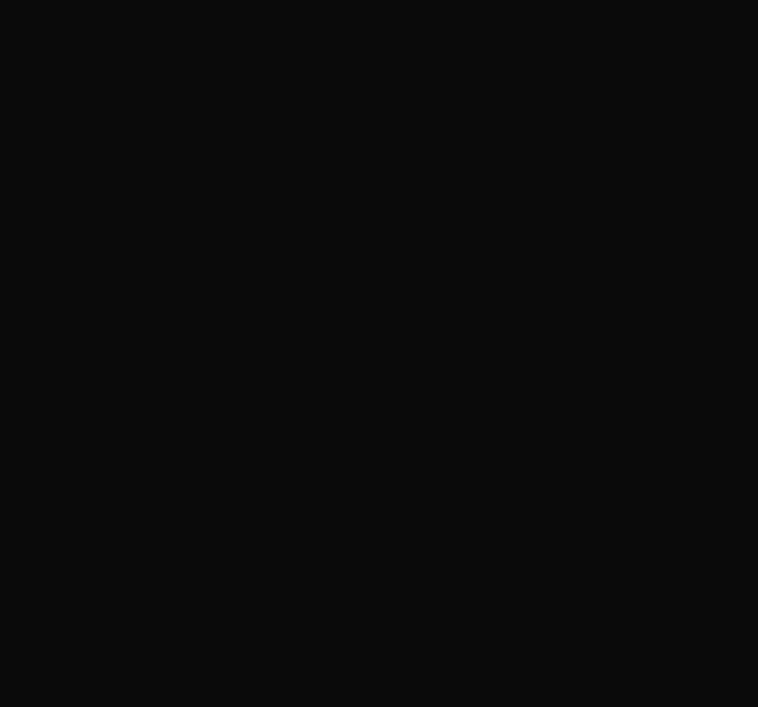
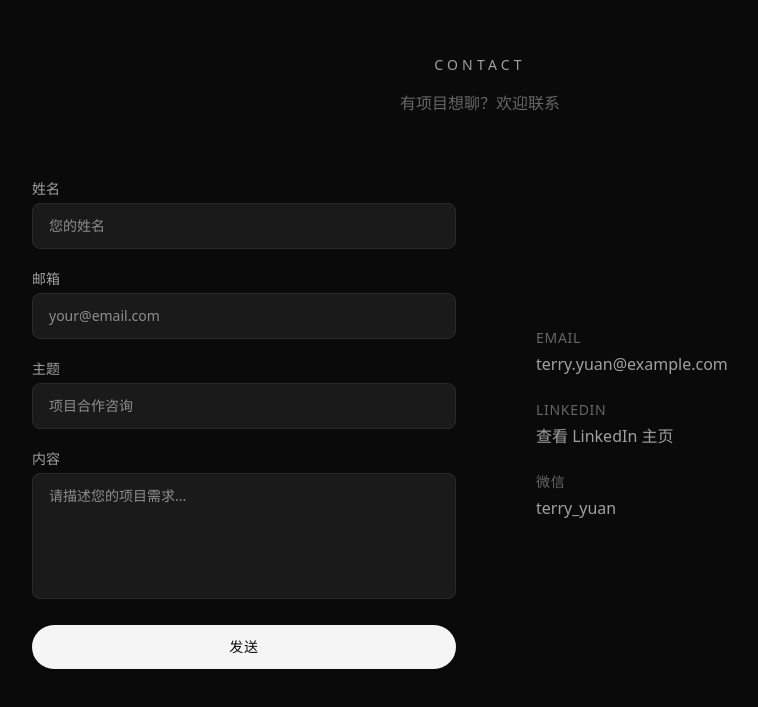
Before and after one commit to TerryOrgn/PersonalPage, a Next.js app: page / in a window 1280 px wide. Shown: the part 3588-4295 px from the top of the page, without its empty margins (160-918 px from the left). Before the commit the page ends 3547 px from the top, so only its background shows below. Built offline with nearby package versions, Linux system fonts and the light colour scheme.

Commit message:
feat: add Contact section with form and contact info

```diff
--- a/src/app/page.tsx
+++ b/src/app/page.tsx
@@ -6,6 +6,7 @@ import About from "@/components/About";
 import Expertise from "@/components/Expertise";
 import Cases from "@/components/Cases";
 import Experience from "@/components/Experience";
+import Contact from "@/components/Contact";
 
 export default function Home() {
   return (
@@ -17,6 +18,7 @@ export default function Home() {
       <Expertise items={SITE_DATA.expertise} />
       <Cases items={SITE_DATA.cases} />
       <Experience items={SITE_DATA.experience} />
+      <Contact email={SITE_DATA.contact.email} linkedin={SITE_DATA.contact.linkedin} wechat={SITE_DATA.contact.wechat} />
     </main>
   );
 }
--- /dev/null
+++ b/src/components/Contact.tsx
@@ -0,0 +1,146 @@
+"use client";
+
+import { useState, FormEvent } from "react";
+
+interface ContactProps {
+  email: string;
+  linkedin: string;
+  wechat?: string;
+}
+
+export default function Contact({ email, linkedin, wechat }: ContactProps) {
+  const [submitted, setSubmitted] = useState(false);
+  const [form, setForm] = useState({
+    name: "",
+    email: "",
+    subject: "",
+    message: "",
+  });
+
+  const handleSubmit = (e: FormEvent) => {
+    e.preventDefault();
+    setSubmitted(true);
+  };
+
+  return (
+    <section id="contact" className="px-6">
+      <div className="max-w-6xl mx-auto">
+        <h2 className="text-sm uppercase tracking-[0.3em] text-[var(--text-secondary)] mb-4 text-center">
+          Contact
+        </h2>
+        <p className="text-center text-[var(--text-muted)] mb-16">
+          有项目想聊？欢迎联系
+        </p>
+
+        <div className="grid grid-cols-1 md:grid-cols-2 gap-12 max-w-4xl mx-auto">
+          {/* Form */}
+          <div>
+            {submitted ? (
+              <div className="bg-[var(--bg-card)] border border-[var(--border)] rounded-lg p-8 text-center">
+                <p className="text-lg font-semibold mb-2">消息已发送！</p>
+                <p className="text-[var(--text-secondary)]">感谢您的来信，我会尽快回复。</p>
+              </div>
+            ) : (
+              <form onSubmit={handleSubmit} className="space-y-5">
+                <div>
+                  <label className="block text-sm text-[var(--text-secondary)] mb-1">
+                    姓名
+                  </label>
+                  <input
+                    type="text"
+                    required
+                    value={form.name}
+                    onChange={(e) => setForm({ ...form, name: e.target.value })}
+                    className="w-full bg-[var(--bg-card)] border border-[var(--border)] rounded-lg px-4 py-3 text-[var(--text-primary)] focus:outline-none focus:border-[var(--text-secondary)] transition-colors text-sm"
+                    placeholder="您的姓名"
+                  />
+                </div>
+                <div>
+                  <label className="block text-sm text-[var(--text-secondary)] mb-1">
+                    邮箱
+                  </label>
+                  <input
+                    type="email"
+                    required
+                    value={form.email}
+                    onChange={(e) => setForm({ ...form, email: e.target.value })}
+                    className="w-full bg-[var(--bg-card)] border border-[var(--border)] rounded-lg px-4 py-3 text-[var(--text-primary)] focus:outline-none focus:border-[var(--text-secondary)] transition-colors text-sm"
+                    placeholder="your@email.com"
+                  />
+                </div>
+                <div>
+                  <label className="block text-sm text-[var(--text-secondary)] mb-1">
+                    主题
+                  </label>
+                  <input
+                    type="text"
+                    required
+                    value={form.subject}
+                    onChange={(e) => setForm({ ...form, subject: e.target.value })}
+                    className="w-full bg-[var(--bg-card)] border border-[var(--border)] rounded-lg px-4 py-3 text-[var(--text-primary)] focus:outline-none focus:border-[var(--text-secondary)] transition-colors text-sm"
+                    placeholder="项目合作咨询"
+                  />
+                </div>
+                <div>
+                  <label className="block text-sm text-[var(--text-secondary)] mb-1">
+                    内容
+                  </label>
+                  <textarea
+                    required
+                    rows={5}
+                    value={form.message}
+                    onChange={(e) => setForm({ ...form, message: e.target.value })}
+                    className="w-full bg-[var(--bg-card)] border border-[var(--border)] rounded-lg px-4 py-3 text-[var(--text-primary)] focus:outline-none focus:border-[var(--text-secondary)] transition-colors text-sm resize-none"
+                    placeholder="请描述您的项目需求..."
+                  />
+                </div>
+                <button
+                  type="submit"
+                  className="w-full py-3 bg-[var(--accent)] text-[var(--bg-primary)] rounded-full font-medium text-sm uppercase tracking-wider hover:scale-[1.02] transition-transform"
+                >
+                  发送
+                </button>
+              </form>
+            )}
+          </div>
+
+          {/* Contact Info */}
+          <div className="flex flex-col justify-center space-y-6 pl-0 md:pl-8">
+            <div>
+              <p className="text-sm text-[var(--text-muted)] uppercase tracking-wider mb-1">
+                Email
+              </p>
+              <a
+                href={`mailto:${email}`}
+                className="text-[var(--text-secondary)] hover:text-[var(--text-primary)] transition-colors"
+              >
+                {email}
+              </a>
+            </div>
+            <div>
+              <p className="text-sm text-[var(--text-muted)] uppercase tracking-wider mb-1">
+                LinkedIn
+              </p>
+              <a
+                href={linkedin}
+                target="_blank"
+                rel="noopener noreferrer"
+                className="text-[var(--text-secondary)] hover:text-[var(--text-primary)] transition-colors"
+              >
+                查看 LinkedIn 主页
+              </a>
+            </div>
+            {wechat && (
+              <div>
+                <p className="text-sm text-[var(--text-muted)] uppercase tracking-wider mb-1">
+                  微信
+                </p>
+                <p className="text-[var(--text-secondary)]">{wechat}</p>
+              </div>
+            )}
+          </div>
+        </div>
+      </div>
+    </section>
+  );
+}
```
